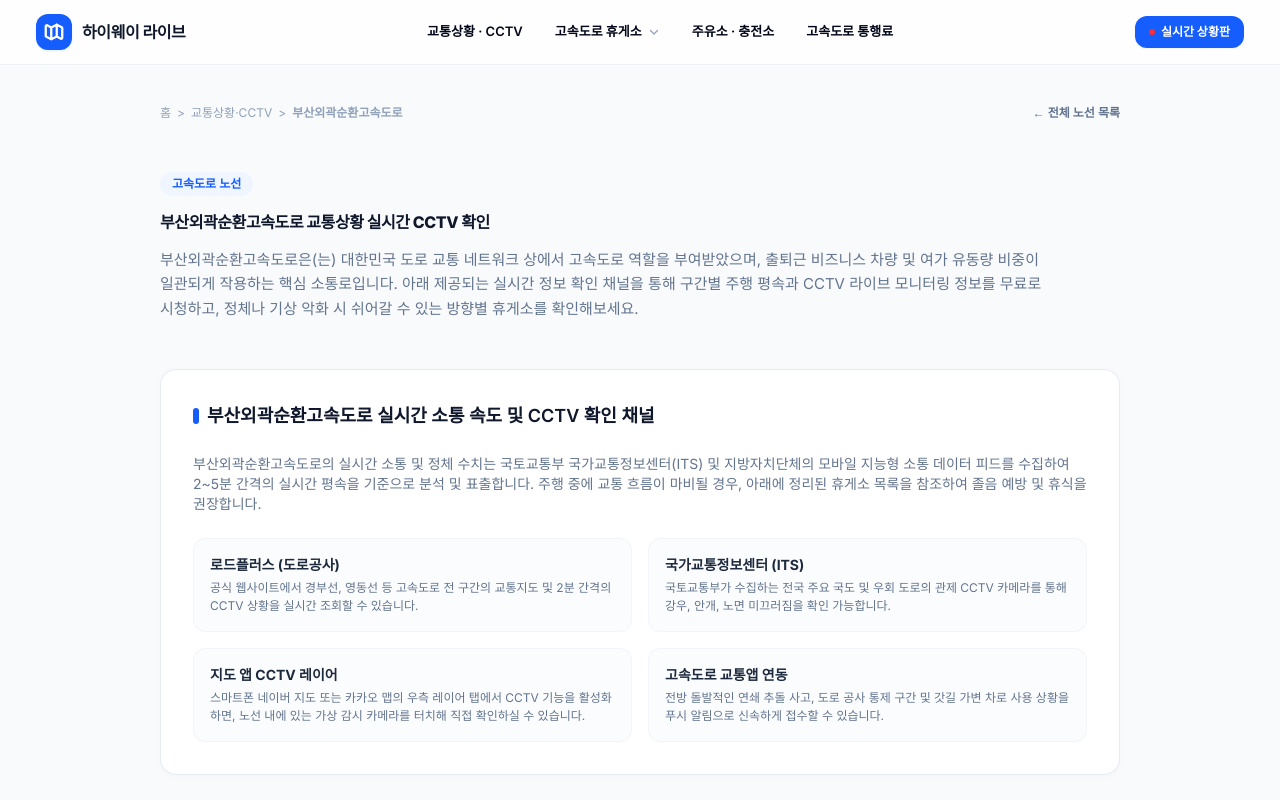
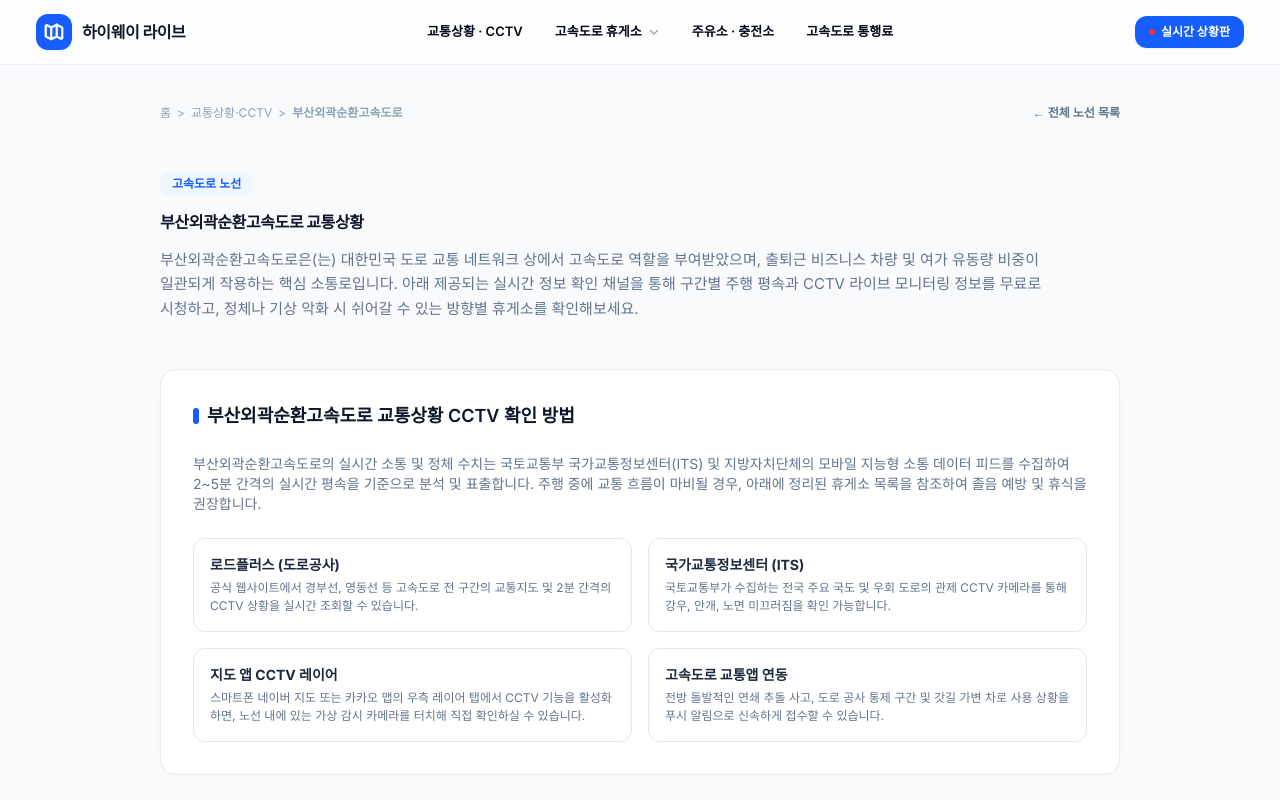
Before and after one commit to fnqlrtm123-code/highway-live, a Next.js app: page /traffic/busan-outer-circular in a window 1280 px wide. Shown: the top 800 px of the page. Built offline with nearby package versions, Linux system fonts and the light colour scheme.

Commit message:
style: change visible header to {road.name} 교통상황, Section 2 h2 to {road.name} 교통상황 CCTV 확인 방법, and replace all slate-50 gray backgrounds with white

```diff
--- a/src/app/layout.tsx
+++ b/src/app/layout.tsx
@@ -42,7 +42,7 @@ export default function RootLayout({
       className={`${inter.variable} ${outfit.variable} h-full antialiased`}
     >
       <head />
-      <body className="min-h-full flex flex-col bg-slate-50 text-slate-900 font-sans antialiased">
+      <body className="min-h-full flex flex-col bg-white text-slate-900 font-sans antialiased">
 
 
         {/* 2. 글로벌 헤더 (모던 화이트 글래스 테마) */}
--- a/src/app/traffic/[highway]/page.tsx
+++ b/src/app/traffic/[highway]/page.tsx
@@ -130,7 +130,7 @@ export default async function HighwayTrafficDetailPage({ params }: Props) {
           {road.type === 'highway' ? '고속도로 노선' : road.type === 'urban' ? '도시고속도로' : road.type === 'national' ? '일반국도' : '대교'}
         </div>
         <h1 className="text-2.5xl md:text-3.5xl font-extrabold text-slate-900 tracking-tight leading-tight">
-          {road.name} 교통상황 실시간 CCTV 확인
+          {road.name} 교통상황
         </h1>
         <p className="text-slate-500 text-sm md:text-[15px] leading-relaxed">
           {road.description} 아래 제공되는 실시간 정보 확인 채널을 통해 구간별 주행 평속과 CCTV 라이브 모니터링 정보를 무료로 시청하고,
@@ -145,7 +145,7 @@ export default async function HighwayTrafficDetailPage({ params }: Props) {
       <section className="bg-white border border-slate-200/80 rounded-2xl p-6 md:p-8 shadow-[0_2px_12px_rgba(0,0,0,0.02)] space-y-6">
         <h2 className="text-lg font-semibold text-slate-900 flex items-center gap-2">
           <span className="w-1.5 h-4 bg-blue-600 rounded-full inline-block"></span>
-          {road.name} 실시간 소통 속도 및 CCTV 확인 채널
+          {road.name} 교통상황 CCTV 확인 방법
         </h2>
 
         <p className="text-slate-500 text-xs md:text-sm">
@@ -153,28 +153,28 @@ export default async function HighwayTrafficDetailPage({ params }: Props) {
         </p>
 
         <div className="grid grid-cols-1 md:grid-cols-2 gap-4 text-xs md:text-sm">
-          <div className="border border-slate-100 rounded-xl p-4 bg-slate-50/50">
+          <div className="border border-slate-200 rounded-xl p-4 bg-white">
             <span className="font-bold text-slate-800 block mb-1">로드플러스 (도로공사)</span>
             <span className="text-slate-500 text-xs leading-normal block">
               공식 웹사이트에서 경부선, 영동선 등 고속도로 전 구간의 교통지도 및 2분 간격의 CCTV 상황을 실시간 조회할 수 있습니다.
             </span>
           </div>
 
-          <div className="border border-slate-100 rounded-xl p-4 bg-slate-50/50">
+          <div className="border border-slate-200 rounded-xl p-4 bg-white">
             <span className="font-bold text-slate-800 block mb-1">국가교통정보센터 (ITS)</span>
             <span className="text-slate-500 text-xs leading-normal block">
               국토교통부가 수집하는 전국 주요 국도 및 우회 도로의 관제 CCTV 카메라를 통해 강우, 안개, 노면 미끄러짐을 확인 가능합니다.
             </span>
           </div>
 
-          <div className="border border-slate-100 rounded-xl p-4 bg-slate-50/50">
+          <div className="border border-slate-200 rounded-xl p-4 bg-white">
             <span className="font-bold text-slate-800 block mb-1">지도 앱 CCTV 레이어</span>
             <span className="text-slate-500 text-xs leading-normal block">
               스마트폰 네이버 지도 또는 카카오 맵의 우측 레이어 탭에서 CCTV 기능을 활성화하면, 노선 내에 있는 가상 감시 카메라를 터치해 직접 확인하실 수 있습니다.
             </span>
           </div>
 
-          <div className="border border-slate-100 rounded-xl p-4 bg-slate-50/50">
+          <div className="border border-slate-200 rounded-xl p-4 bg-white">
             <span className="font-bold text-slate-800 block mb-1">고속도로 교통앱 연동</span>
             <span className="text-slate-500 text-xs leading-normal block">
               전방 돌발적인 연쇄 추돌 사고, 도로 공사 통제 구간 및 갓길 가변 차로 사용 상황을 푸시 알림으로 신속하게 접수할 수 있습니다.
@@ -208,7 +208,7 @@ export default async function HighwayTrafficDetailPage({ params }: Props) {
                     <a
                       key={area.slug}
                       href={`/rest-areas/${area.slug}`}
-                      className="bg-slate-50 border border-slate-100/80 hover:border-blue-600 hover:bg-white hover:text-blue-600 px-3 py-2 rounded-xl text-slate-650 transition-all font-medium text-center truncate cursor-pointer"
+                      className="bg-white border border-slate-200 hover:border-blue-600 hover:text-blue-600 px-3 py-2 rounded-xl text-slate-650 transition-all font-medium text-center truncate cursor-pointer"
                     >
                       {area.name.replace('휴게소', '')} 휴게소
                     </a>
@@ -229,7 +229,7 @@ export default async function HighwayTrafficDetailPage({ params }: Props) {
                     <a
                       key={area.slug}
                       href={`/rest-areas/${area.slug}`}
-                      className="bg-slate-50 border border-slate-100/80 hover:border-blue-600 hover:bg-white hover:text-blue-600 px-3 py-2 rounded-xl text-slate-650 transition-all font-medium text-center truncate cursor-pointer"
+                      className="bg-white border border-slate-200 hover:border-blue-600 hover:text-blue-600 px-3 py-2 rounded-xl text-slate-650 transition-all font-medium text-center truncate cursor-pointer"
                     >
                       {area.name.replace('휴게소', '')} 휴게소
                     </a>
@@ -250,7 +250,7 @@ export default async function HighwayTrafficDetailPage({ params }: Props) {
                     <a
                       key={area.slug}
                       href={`/rest-areas/${area.slug}`}
-                      className="bg-slate-50 border border-slate-100/80 hover:border-blue-600 hover:bg-white hover:text-blue-600 px-3 py-2 rounded-xl text-slate-650 transition-all font-medium text-center truncate cursor-pointer"
+                      className="bg-white border border-slate-200 hover:border-blue-600 hover:text-blue-600 px-3 py-2 rounded-xl text-slate-650 transition-all font-medium text-center truncate cursor-pointer"
                     >
                       {area.name.replace('휴게소', '')} 휴게소
                     </a>
@@ -269,7 +269,7 @@ export default async function HighwayTrafficDetailPage({ params }: Props) {
           <span className="w-1.5 h-4 bg-blue-600 rounded-full inline-block"></span>
           명절 · 주말 정체 예상 분석
         </h2>
-        <div className="bg-slate-50 border border-slate-150 rounded-xl p-5 md:p-6 text-slate-650 text-xs md:text-sm space-y-3">
+        <div className="bg-white border border-slate-200 rounded-xl p-5 md:p-6 text-slate-650 text-xs md:text-sm space-y-3">
           <p>
             {road.name} 노선은 귀성/귀경철 유동량 쏠림 현상이 가장 빠르게 유발되는 대표적인 간선 구간입니다.
           </p>
```
